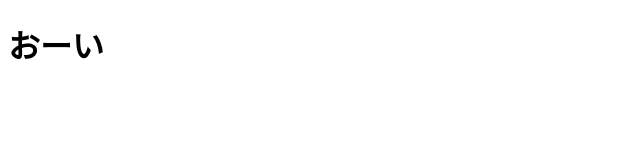
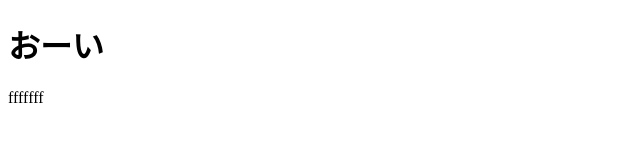
Before and after one commit to bondchan88/test, a plain HTML site: page index.html in a window 1280 px wide. Shown: the full height of the page, 0-640 px from the left. Drawn offline with Linux system fonts and the light colour scheme.

Commit message:
change new branch

```diff
--- a/index.html
+++ b/index.html
@@ -7,5 +7,6 @@
 </head>
 <body>
     <h1>おーい</h1>
+    fffffff
 </body>
 </html>
```
